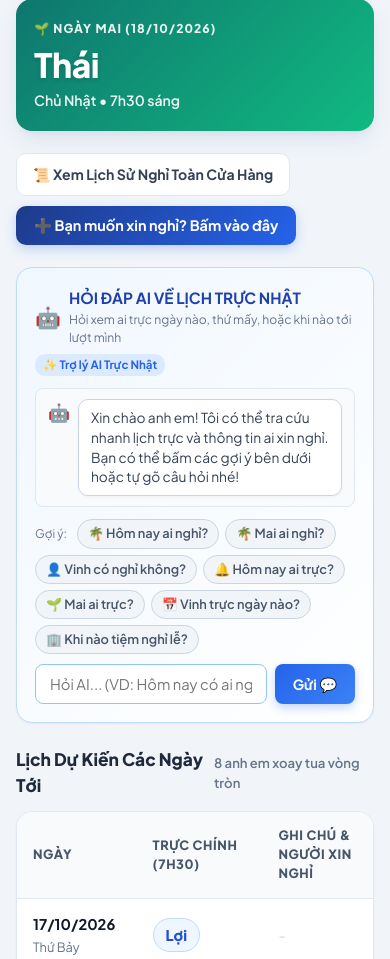
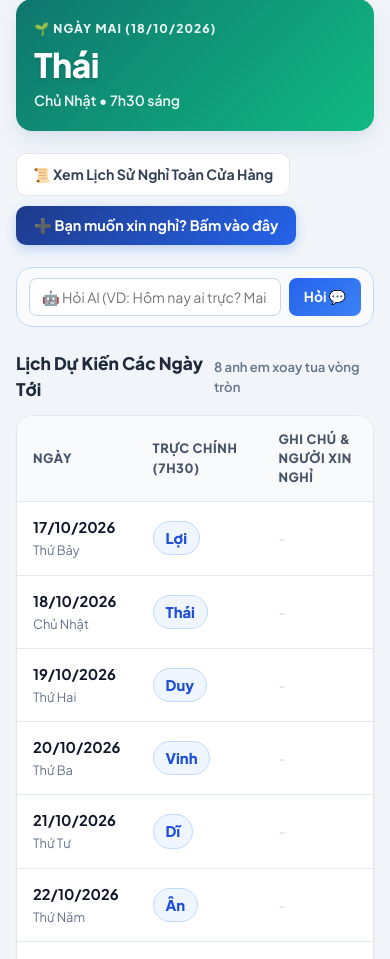
Before and after one commit to rappervint/apptruc, a Flask app: page / in a window 390 px wide. Shown: the part 453-1412 px from the top of the page. Run offline with Flask 3, Linux system fonts and the light colour scheme; data comes from the database, SQL or seed files in the repository; data that the repository does not hold is empty.

Commit message:
Tinh gian toi da giao dien mobile, xoa bo cac nut goi y ruom ra chiem dien tich

```diff
--- a/templates/index.html
+++ b/templates/index.html
@@ -706,50 +706,16 @@
       </button>
     </div>
 
-    <!-- KHUNG TRỢ LÝ AI HỎI ĐÁP LỊCH TRỰC NHẬT -->
-    <div class="ai-chat-box" style="background: linear-gradient(135deg, #f0f7ff, #ffffff); border: 1.5px solid #bfdbfe; border-radius: var(--radius); padding: 18px; margin-bottom: 22px; box-shadow: var(--shadow-sm);">
-      <div style="display: flex; align-items: center; justify-content: space-between; margin-bottom: 12px; flex-wrap: wrap; gap: 8px;">
-        <div style="display: flex; align-items: center; gap: 8px;">
-          <span style="font-size: 1.3rem;">🤖</span>
-          <div>
-            <strong style="color: #1e40af; font-size: 0.96rem;">HỎI ĐÁP AI VỀ LỊCH TRỰC NHẬT</strong>
-            <div style="font-size: 0.76rem; color: #64748b;">Hỏi xem ai trực ngày nào, thứ mấy, hoặc khi nào tới lượt mình</div>
-          </div>
-        </div>
-        <span id="ai-chat-engine-badge" style="font-size: 0.72rem; color: #2563eb; font-weight: 700; background: #dbeafe; padding: 2px 8px; border-radius: 10px;">
-          ✨ Trợ lý AI Trực Nhật
-        </span>
-      </div>
-
-      <!-- Vùng hiển thị tin nhắn chat -->
-      <div id="ai-chat-messages" style="display: flex; flex-direction: column; gap: 10px; max-height: 240px; overflow-y: auto; padding: 10px 12px; background: #f8fafc; border: 1px solid #e2e8f0; border-radius: 8px; margin-bottom: 12px;">
-        <div style="display: flex; align-items: flex-start; gap: 8px;">
-          <span style="font-size: 1.1rem;">🤖</span>
-          <div style="background: #fff; border: 1px solid #cbd5e1; padding: 8px 12px; border-radius: 10px; font-size: 0.86rem; color: #334155; line-height: 1.45; box-shadow: 0 1px 3px rgba(0,0,0,0.04);">
-            Xin chào anh em! Tôi có thể tra cứu nhanh lịch trực và thông tin ai xin nghỉ. Bạn có thể bấm các gợi ý bên dưới hoặc tự gõ câu hỏi nhé!
-          </div>
-        </div>
-      </div>
-
-      <!-- Các câu hỏi gợi ý nhanh -->
-      <div class="quick-chips" style="margin-bottom: 10px;">
-        <span style="font-size: 0.74rem; color: #64748b; margin-right: 4px; display: flex; align-items: center;">Gợi ý:</span>
-        <span class="chip" onclick="askAiDuty('Hôm nay có ai nghỉ không?')">🌴 Hôm nay ai nghỉ?</span>
-        <span class="chip" onclick="askAiDuty('Ngày mai có ai nghỉ không?')">🌴 Mai ai nghỉ?</span>
-        <span class="chip" onclick="askAiDuty('Vinh có xin nghỉ không?')">👤 Vinh có nghỉ không?</span>
-        <span class="chip" onclick="askAiDuty('Hôm nay ai trực?')">🔔 Hôm nay ai trực?</span>
-        <span class="chip" onclick="askAiDuty('Ngày mai ai trực?')">🌱 Mai ai trực?</span>
-        <span class="chip" onclick="askAiDuty('Vinh trực những ngày nào?')">📅 Vinh trực ngày nào?</span>
-        <span class="chip" onclick="askAiDuty('Khi nào tiệm nghỉ lễ?')">🏢 Khi nào tiệm nghỉ lễ?</span>
-      </div>
-
-      <!-- Ô nhập câu hỏi -->
+    <!-- THANH HỎI ĐÁP AI NHANH (SIÊU GỌN - TỐI ƯU CHO ĐIỆN THOẠI) -->
+    <div class="ai-chat-box" style="background: #f8fafc; border: 1.5px solid #bfdbfe; border-radius: var(--radius); padding: 10px 12px; margin-bottom: 20px;">
       <div style="display: flex; gap: 8px;">
-        <input type="text" id="ai-chat-input" placeholder="Hỏi AI... (VD: Hôm nay có ai nghỉ không? Vinh trực ngày nào?)" style="flex: 1; padding: 10px 14px; border: 1.5px solid #93c5fd; border-radius: 8px; font-size: 0.92rem; outline: none; background: #fff;" onkeydown="if(event.key === 'Enter'){ event.preventDefault(); sendAiChat(); }">
-        <button type="button" id="ai-chat-btn" onclick="sendAiChat()" style="padding: 10px 18px; font-size: 0.88rem; width: auto; background: linear-gradient(135deg, #2563eb, #3b82f6); color: #fff; border: none; border-radius: 8px; cursor: pointer; font-weight: 700; display: inline-flex; align-items: center; gap: 6px; box-shadow: 0 4px 10px rgba(37,99,235,0.25);">
-          <span>Gửi 💬</span>
+        <input type="text" id="ai-chat-input" placeholder="🤖 Hỏi AI (VD: Hôm nay ai trực? Mai ai nghỉ? Vinh trực ngày nào?)..." style="flex: 1; padding: 9px 12px; border: 1.5px solid #cbd5e1; border-radius: 8px; font-size: 0.88rem; outline: none; background: #fff;" onkeydown="if(event.key === 'Enter'){ event.preventDefault(); sendAiChat(); }">
+        <button type="button" id="ai-chat-btn" onclick="sendAiChat()" style="padding: 9px 15px; font-size: 0.86rem; width: auto; background: linear-gradient(135deg, #2563eb, #3b82f6); color: #fff; border: none; border-radius: 8px; cursor: pointer; font-weight: 700; white-space: nowrap; display: inline-flex; align-items: center; gap: 4px;">
+          <span>Hỏi 💬</span>
         </button>
       </div>
+      <!-- Vùng hiển thị tin nhắn (chỉ hiện khi có câu hỏi, không chiếm chỗ lúc ban đầu) -->
+      <div id="ai-chat-messages" style="display: none; flex-direction: column; gap: 8px; max-height: 220px; overflow-y: auto; padding: 10px 12px; background: #fff; border: 1px solid #e2e8f0; border-radius: 8px; margin-top: 10px;"></div>
     </div>
 
     <!-- Bảng danh sách lịch dự kiến 21 ngày tới -->
@@ -829,11 +795,10 @@
               </div>
             </div>
             <div class="quick-chips" style="margin-top: -6px; margin-bottom: 12px;">
-              <span class="chip" onclick="setQuickHolidayRange(1)">Nghỉ 1 ngày</span>
-              <span class="chip" onclick="setQuickHolidayRange(2)">Nghỉ 2 ngày</span>
-              <span class="chip" onclick="setQuickHolidayRange(3)">Nghỉ 3 ngày</span>
-              <span class="chip" onclick="setQuickHolidayRange(4)">Nghỉ 4 ngày</span>
-              <span class="chip" onclick="setQuickHolidayRange(7)">Nghỉ Tết / 1 tuần (7 ngày)</span>
+              <span class="chip" onclick="setQuickHolidayRange(1)">1 ngày</span>
+              <span class="chip" onclick="setQuickHolidayRange(2)">2 ngày</span>
+              <span class="chip" onclick="setQuickHolidayRange(3)">3 ngày</span>
+              <span class="chip" onclick="setQuickHolidayRange(7)">Nghỉ Tết (7 ngày)</span>
             </div>
             <div class="form-group">
               <label>Lý do nghỉ (Tùy chọn):</label>
@@ -916,51 +881,38 @@
         </span>
       </div>
 
-      <!-- KHUNG TRỢ LÝ AI NHẬN DIỆN TIN NHẮN TỰ NHIÊN -->
-      <div class="ai-assistant-card" style="background: linear-gradient(135deg, #f0f7ff, #f8fafc); border: 1.5px solid #bfdbfe; border-radius: 12px; padding: 16px; margin-bottom: 20px; box-shadow: 0 2px 8px rgba(37,99,235,0.06);">
-        <div style="display: flex; align-items: center; justify-content: space-between; margin-bottom: 8px;">
-          <div style="font-weight: 800; font-size: 0.92rem; color: #1e40af; display: flex; align-items: center; gap: 6px;">
-            <span>🤖</span>
-            <span>Báo Nghỉ Bằng Tin Nhắn Tự Nhiên (AI Tự Hiểu)</span>
-          </div>
+      <!-- KHUNG TRỢ LÝ AI BÁO NGHỈ (SIÊU GỌN - TỐI ƯU CHO ĐIỆN THOẠI) -->
+      <div class="ai-assistant-card" style="background: #f0f7ff; border: 1.5px solid #bfdbfe; border-radius: 12px; padding: 12px 14px; margin-bottom: 16px;">
+        <div style="font-weight: 800; font-size: 0.88rem; color: #1e40af; display: flex; align-items: center; justify-content: space-between; margin-bottom: 8px;">
+          <span style="display: flex; align-items: center; gap: 6px;">
+            <span>🤖</span> Báo Nghỉ Nhanh Bằng Tin Nhắn Tự Nhiên
+          </span>
           <span id="ai-engine-badge" style="font-size: 0.72rem; color: #2563eb; font-weight: 700; background: #dbeafe; padding: 2px 8px; border-radius: 10px;">
             ⚡ AI Ready
           </span>
         </div>
 
-        <p style="font-size: 0.82rem; color: #475569; margin-bottom: 10px; margin-top: 0;">
-          Dán hoặc nhập tin nhắn của anh em, AI sẽ tự phân tích tên, ngày và lý do để điền vào form:
-        </p>
-
-        <div style="display: flex; gap: 8px; flex-wrap: wrap;">
-          <input type="text" id="ai-prompt-input" placeholder="Ví dụ: vinh xin nghĩ ngày 25/10/2026 có việc gia đình..." style="flex: 1; min-width: 240px; padding: 11px 14px; border: 1.5px solid #93c5fd; border-radius: 8px; font-size: 0.92rem; outline: none; background: #fff;" onkeydown="if(event.key === 'Enter'){ event.preventDefault(); runAiParse(); }">
-          <button type="button" onclick="runAiParse()" id="ai-parse-btn" style="padding: 10px 18px; font-size: 0.88rem; width: auto; background: linear-gradient(135deg, #2563eb, #3b82f6); color: #fff; border: none; border-radius: 8px; cursor: pointer; font-weight: 700; display: inline-flex; align-items: center; gap: 6px; box-shadow: 0 4px 10px rgba(37,99,235,0.25); transition: all 0.2s ease;">
-            <span>✨ Phân Tích & Điền Đơn</span>
+        <div style="display: flex; gap: 8px;">
+          <input type="text" id="ai-prompt-input" placeholder="Dán tin nhắn (VD: vinh xin nghĩ ngày 25/10 có việc gia đình)..." style="flex: 1; padding: 9px 12px; border: 1.5px solid #93c5fd; border-radius: 8px; font-size: 0.88rem; outline: none; background: #fff;" onkeydown="if(event.key === 'Enter'){ event.preventDefault(); runAiParse(); }">
+          <button type="button" onclick="runAiParse()" id="ai-parse-btn" style="padding: 9px 14px; font-size: 0.86rem; width: auto; background: linear-gradient(135deg, #2563eb, #3b82f6); color: #fff; border: none; border-radius: 8px; cursor: pointer; font-weight: 700; white-space: nowrap;">
+            <span>✨ Điền Đơn</span>
           </button>
         </div>
 
-        <div class="quick-chips" style="margin-top: 8px;">
-          <span style="font-size: 0.74rem; color: #64748b; margin-right: 4px; display: flex; align-items: center;">Mẫu thử:</span>
-          <span class="chip" onclick="setAiSample('vinh xin nghĩ ngày 25/10/2026 có việc gia đình')">Vinh xin nghỉ 25/10</span>
-          <span class="chip" onclick="setAiSample('mai anh bảo mập bận đám tiệc')">Mai Bảo Mập bận đám tiệc</span>
-          <span class="chip" onclick="setAiSample('nguyên xin nghỉ ngày mốt đi khám bệnh')">Nguyên nghỉ mốt khám bệnh</span>
-          <span class="chip" onclick="setAiSample('thứ 2 tuần sau lợi bận về quê')">Thứ 2 tuần sau Lợi về quê</span>
-        </div>
-
         <!-- HỘP THÔNG BÁO KẾT QUẢ AI -->
-        <div id="ai-result-box" style="display: none; margin-top: 14px; padding: 12px 14px; background: #ecfdf5; border: 1.5px solid #86efac; border-radius: 8px; animation: tabFadeIn 0.2s ease;">
-          <div style="display: flex; align-items: center; justify-content: space-between; flex-wrap: wrap; gap: 10px;">
-            <div id="ai-result-text" style="font-size: 0.88rem; color: #166534; line-height: 1.4;"></div>
-            <button type="button" onclick="document.getElementById('leave-form').submit()" style="padding: 6px 14px; font-size: 0.82rem; width: auto; background: #16a34a; color: #fff; border: none; border-radius: 6px; font-weight: 700; cursor: pointer; box-shadow: 0 2px 6px rgba(22,163,74,0.3); display: inline-flex; align-items: center; gap: 4px;">
-              🚀 Xác Nhận Tạo Đơn Luôn
+        <div id="ai-result-box" style="display: none; margin-top: 10px; padding: 10px 12px; background: #ecfdf5; border: 1.5px solid #86efac; border-radius: 8px; animation: tabFadeIn 0.2s ease;">
+          <div style="display: flex; align-items: center; justify-content: space-between; flex-wrap: wrap; gap: 8px;">
+            <div id="ai-result-text" style="font-size: 0.85rem; color: #166534; line-height: 1.4;"></div>
+            <button type="button" onclick="document.getElementById('leave-form').submit()" style="padding: 5px 12px; font-size: 0.8rem; width: auto; background: #16a34a; color: #fff; border: none; border-radius: 6px; font-weight: 700; cursor: pointer;">
+              🚀 Xác Nhận Tạo Luôn
             </button>
           </div>
         </div>
       </div>
 
-      <div style="display: flex; align-items: center; gap: 12px; margin: 16px 0 18px;">
+      <div style="display: flex; align-items: center; gap: 10px; margin: 14px 0 16px;">
         <div style="flex: 1; height: 1px; background: #e2e8f0;"></div>
-        <span style="font-size: 0.78rem; font-weight: 700; color: #94a3b8; text-transform: uppercase; letter-spacing: 0.5px;">HOẶC CHỌN THỦ CÔNG TỪ DANH SÁCH BÊN DƯỚI</span>
+        <span style="font-size: 0.74rem; font-weight: 700; color: #94a3b8; text-transform: uppercase; letter-spacing: 0.5px;">HOẶC CHỌN TỰ TAY BÊN DƯỚI</span>
         <div style="flex: 1; height: 1px; background: #e2e8f0;"></div>
       </div>
 
@@ -984,25 +936,21 @@
         <div class="form-group">
           <label>Chọn ngày xin nghỉ:</label>
           <input type="date" name="leave_date" id="leave_date_input" min="{{ today_date_str }}" value="{{ today_date_str }}" required onchange="checkLiveConflict()">
-          <div class="quick-chips">
+          <div class="quick-chips" style="margin-top: 6px;">
             <span class="chip" onclick="setQuickLeaveDate(0)">Hôm nay</span>
             <span class="chip" onclick="setQuickLeaveDate(1)">Ngày mai</span>
             <span class="chip" onclick="setQuickLeaveDate(2)">Ngày mốt</span>
-            <span class="chip" onclick="setQuickLeaveDate(3)">3 ngày nữa</span>
-            <span class="chip" onclick="setQuickLeaveDate(7)">+7 ngày tới</span>
           </div>
         </div>
 
         <div class="form-group">
           <label>Lý do xin nghỉ (để anh em sắp xếp công việc):</label>
           <input type="text" name="reason" id="leave_reason_input" placeholder="VD: Về quê, Đám tiệc, Khám bệnh, Việc gia đình..." value="Việc cá nhân" required>
-          <div class="quick-chips">
-            <span class="chip" onclick="setReason('Về quê')">🏡 Về quê</span>
-            <span class="chip" onclick="setReason('Việc gia đình')">👨‍👩‍👧 Việc gia đình</span>
-            <span class="chip" onclick="setReason('Đám tiệc / Cưới hỏi')">🎉 Đám tiệc</span>
-            <span class="chip" onclick="setReason('Khám bệnh')">🏥 Khám bệnh</span>
-            <span class="chip" onclick="setReason('Đi du lịch')">✈️ Đi du lịch</span>
-            <span class="chip" onclick="setReason('Việc cá nhân')">💼 Việc cá nhân</span>
+          <div class="quick-chips" style="margin-top: 6px;">
+            <span class="chip" onclick="setReason('Về quê')">Về quê</span>
+            <span class="chip" onclick="setReason('Việc gia đình')">Việc gia đình</span>
+            <span class="chip" onclick="setReason('Đám tiệc')">Đám tiệc</span>
+            <span class="chip" onclick="setReason('Khám bệnh')">Khám bệnh</span>
           </div>
         </div>
 
@@ -1264,6 +1212,7 @@
       const question = input ? input.value.trim() : '';
 
       if (!question || !container) return;
+      container.style.display = 'flex';
 
       // 1. Hiển thị tin nhắn người dùng
       const userBubble = document.createElement('div');
```
